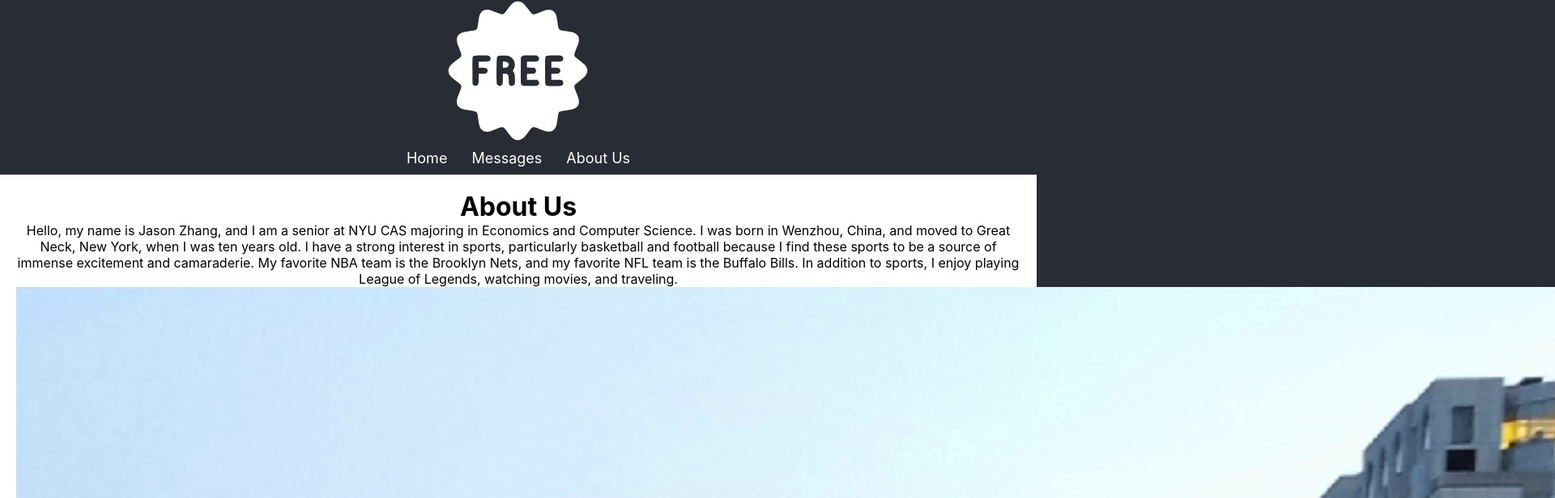
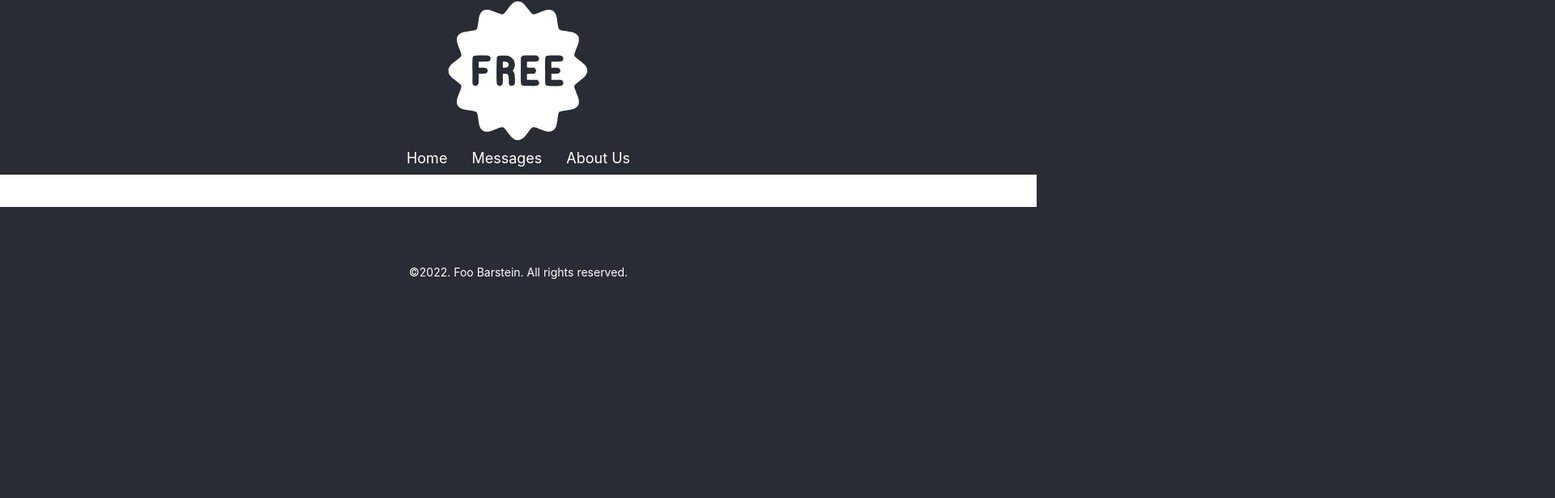
Before and after one commit to agiledev-students-fall2023/3-simple-mern-stack-app-Jason-SL-Zhang, a React (Create React App) app in the folder front-end/: page /aboutus in a window 1280 px wide. Shown: the top 616 px of the page at 81% size, 1920 px wide, since content can reach past the window. Built offline with nearby package versions, Linux system fonts and the light colour scheme.

Commit message:
UpdateAboutMe

```diff
--- a/front-end/src/App.js
+++ b/front-end/src/App.js
@@ -21,7 +21,7 @@ const App = props => {
             <Route path="/messages" element={<Messages />} />
 
             {/* a route for About Us */}
-            <Route path="/aboutus" element={<AboutUs />} />
+            <Route path="/about-us" element={<AboutUs />} />
 
             {/* a route for just a single message, where the id of the desired message is passed as a parameter */}
             <Route
```
